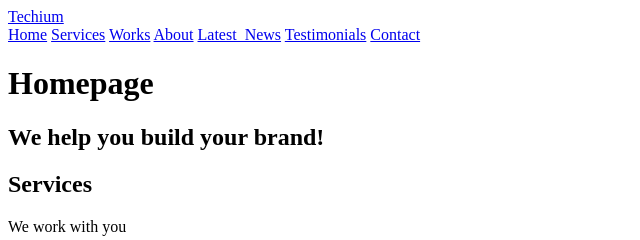
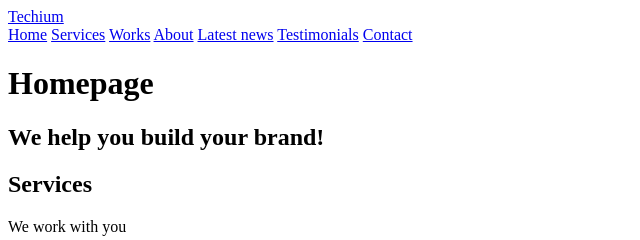
Before and after one commit to Enyel019/holbertonschool-web_front_end, a plain HTML site: page html_advanced/20-index.html in a window 1280 px wide. Shown: the top 240 px of the page, 0-640 px from the left. Drawn offline with Linux system fonts and the light colour scheme.

Commit message:
fix update

```diff
--- a/html_advanced/20-index.html
+++ b/html_advanced/20-index.html
@@ -23,7 +23,7 @@
                 <a href="#services">Services</a>
                 <a href="#works">Works</a>
                 <a href="#about">About</a>
-                <a href="#latest_news">Latest_News</a>
+                <a href="#latest_news">Latest news</a>
                 <a href="#testimonials">Testimonials</a>
                 <a href="#contact">Contact</a>
             </nav>
```
